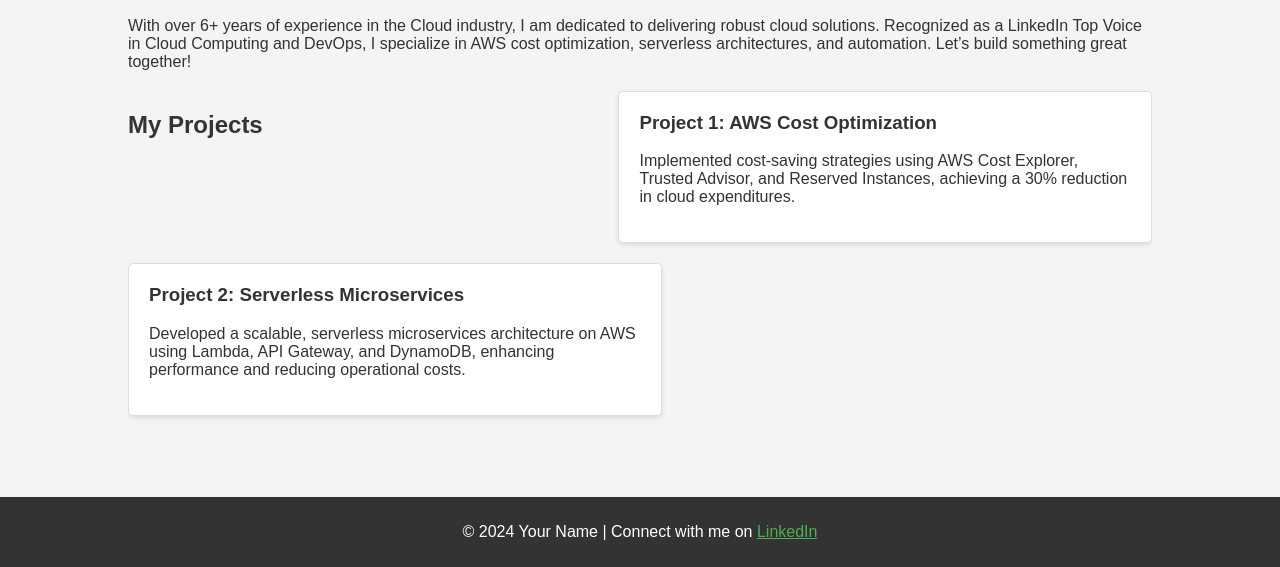
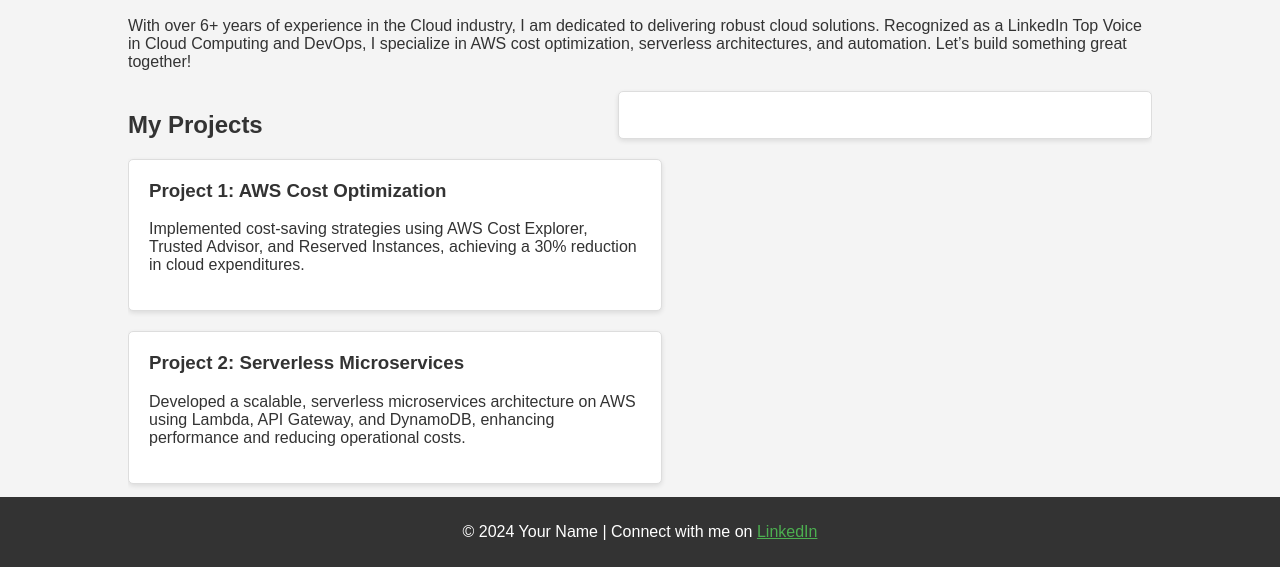
Before and after one commit to Varsha-Verma/Portfolio-website, a plain HTML site: page index.html in a window 1280 px wide. Shown: the part 233-800 px from the top of the page. Drawn offline with Linux system fonts and the light colour scheme.

```diff
--- a/index.html
+++ b/index.html
@@ -76,6 +76,7 @@
 
         <section class="projects">
             <h2>My Projects</h2>
+            <div class="project"></div>
             <div class="project">
                 <h3>Project 1: AWS Cost Optimization</h3>
                 <p>Implemented cost-saving strategies using AWS Cost Explorer, Trusted Advisor, and Reserved Instances, achieving a 30% reduction in cloud expenditures.</p>
```
